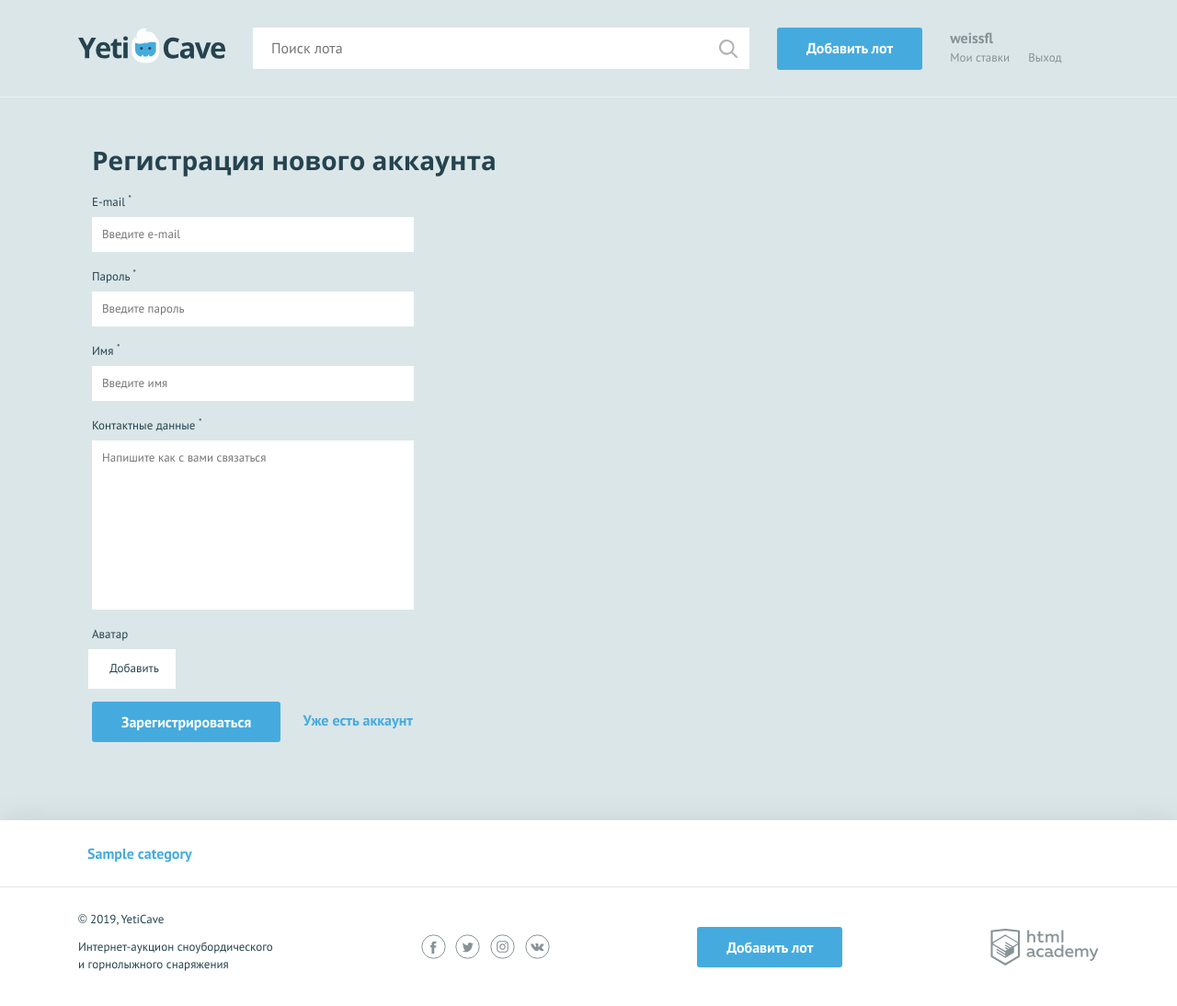
After one commit to weissfl/350209-yeticave-9, a PHP site: page /sign-up.php in a window 1280 px wide. The commit adds this page. Shown: the whole page at 92% size. Run offline with PHP 8.4, Linux system fonts and the light colour scheme; tables that the repository leaves empty hold one stand-in row (values such as "Sample post").

Commit message:
Добавил страницу с формой регистрации

```diff
--- /dev/null
+++ b/sign-up.php
@@ -0,0 +1,16 @@
+<?php
+require('functions.php');
+
+$categories = getCategories();
+
+$page_content = include_template('sing-up.php', ['categories' => $categories]);
+
+$layout_content = include_template('layout.php', [
+    'categories' => $categories,
+    'content' => $page_content,
+    'is_auth' => $is_auth,
+    'user_name' => $user_name,
+    'title' => 'Регистрация нового аккаунта - Yeti Cave'
+]);
+
+echo $layout_content;
--- a/templates/layout.php
+++ b/templates/layout.php
@@ -20,7 +20,7 @@
                 <input type="search" name="search" placeholder="Поиск лота">
                 <input class="main-header__search-btn" type="submit" name="find" value="Найти">
             </form>
-            <a class="main-header__add-lot button" href="pages/add-lot.html">Добавить лот</a>
+            <a class="main-header__add-lot button" href="/add.php">Добавить лот</a>
 
             <nav class="user-menu">
 
@@ -34,7 +34,7 @@
                 <?php else: ?>
                     <ul class="user-menu__list">
                         <li class="user-menu__item">
-                            <a href="#">Регистрация</a>
+                            <a href="/sign-up.php">Регистрация</a>
                         </li>
                         <li class="user-menu__item">
                             <a href="#">Вход</a>
--- /dev/null
+++ b/templates/sing-up.php
@@ -0,0 +1,35 @@
+<form class="form container" action="sing-up.php" method="post" autocomplete="off"> <!-- form--invalid -->
+    <h2>Регистрация нового аккаунта</h2>
+    <div class="form__item"> <!-- form__item--invalid -->
+        <label for="email">E-mail <sup>*</sup></label>
+        <input id="email" type="text" name="email" placeholder="Введите e-mail">
+        <span class="form__error">Введите e-mail</span>
+    </div>
+    <div class="form__item">
+        <label for="password">Пароль <sup>*</sup></label>
+        <input id="password" type="password" name="password" placeholder="Введите пароль">
+        <span class="form__error">Введите пароль</span>
+    </div>
+    <div class="form__item">
+        <label for="name">Имя <sup>*</sup></label>
+        <input id="name" type="text" name="name" placeholder="Введите имя">
+        <span class="form__error">Введите имя</span>
+    </div>
+    <div class="form__item">
+        <label for="message">Контактные данные <sup>*</sup></label>
+        <textarea id="message" name="message" placeholder="Напишите как с вами связаться"></textarea>
+        <span class="form__error">Напишите как с вами связаться</span>
+    </div>
+    <div class="form__item form__item--file">
+        <label>Аватар</label>
+        <div class="form__input-file">
+            <input class="visually-hidden" type="file" name="avatar" id="avatar-img" value="">
+            <label for="avatar-img">
+                Добавить
+            </label>
+        </div>
+    </div>
+    <span class="form__error form__error--bottom">Пожалуйста, исправьте ошибки в форме.</span>
+    <button type="submit" class="button">Зарегистрироваться</button>
+    <a class="text-link" href="/login.php">Уже есть аккаунт</a>
+</form>
```
